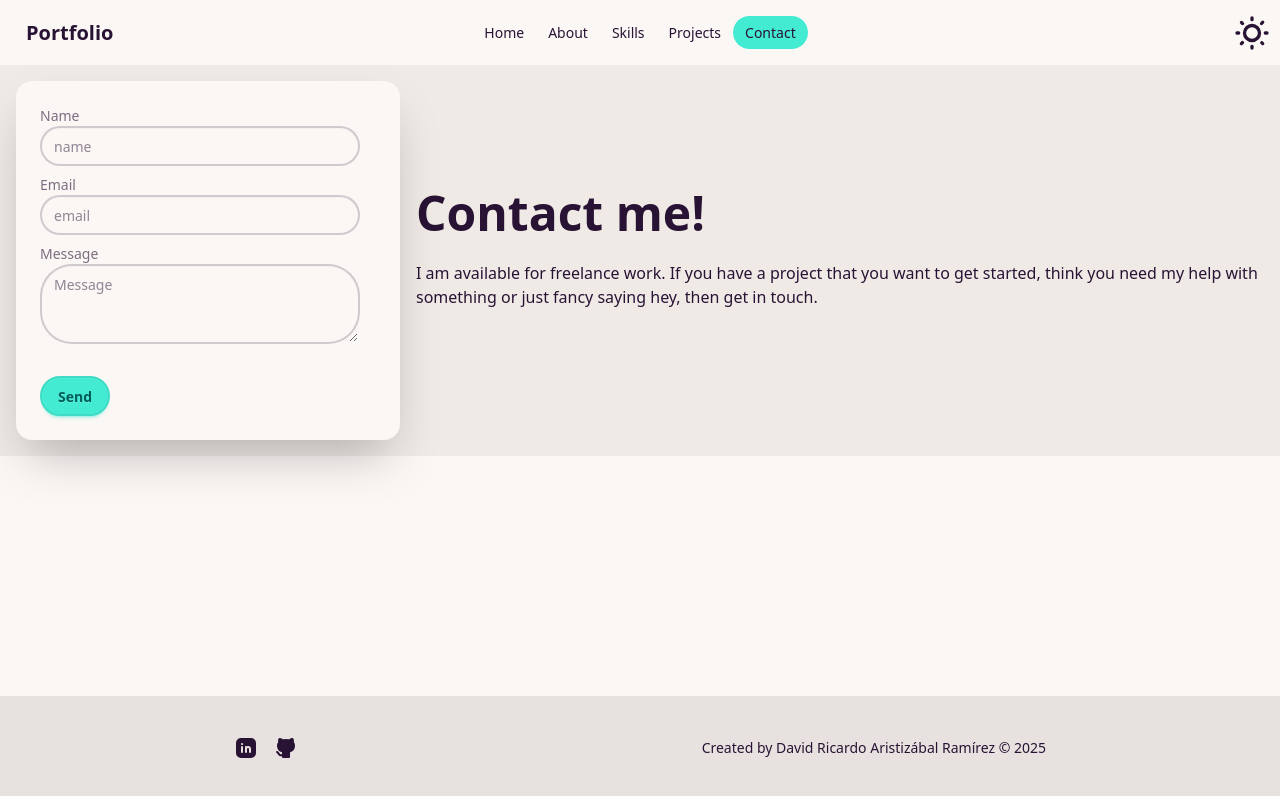
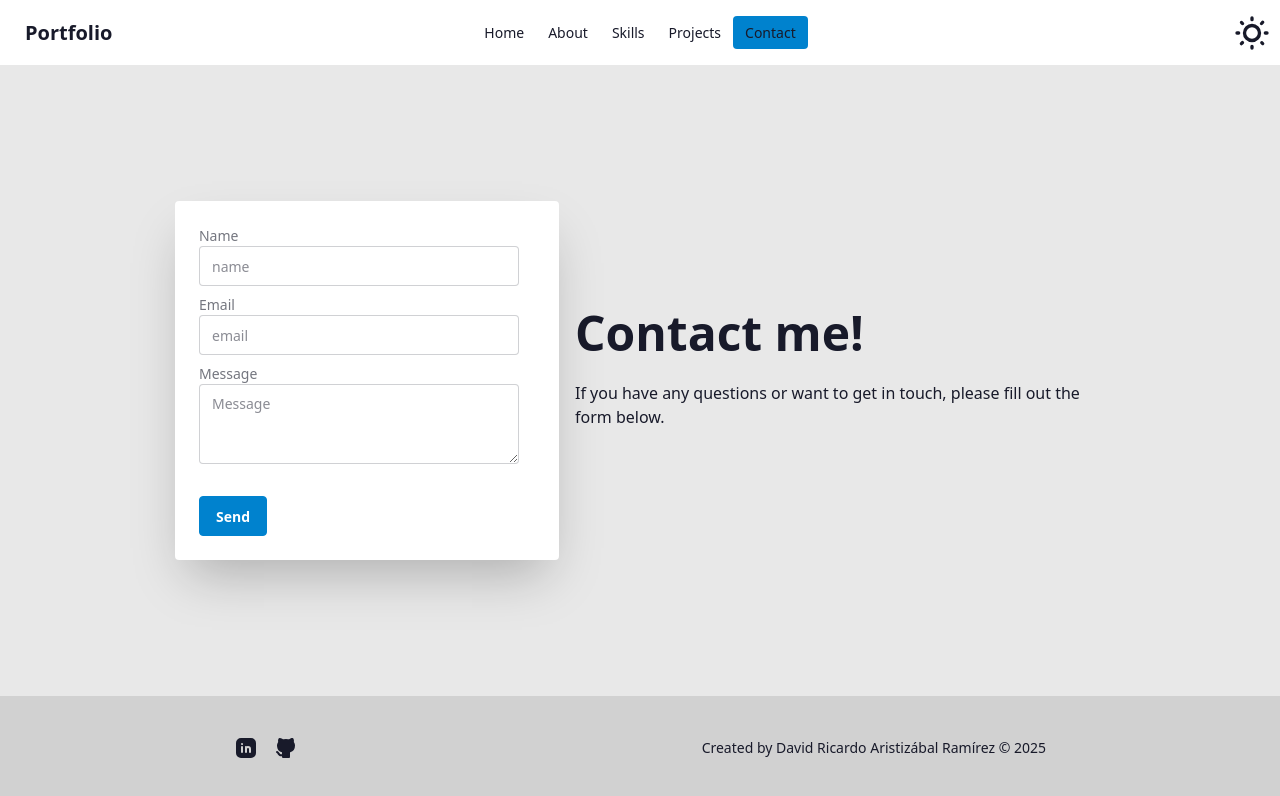
Before and after one commit to draristizabalr/portfolio, an Angular app: page /contact in a window 1280 px wide. Both pictures are taken after a click on the label 1251 px from the left and 32 px from the top of the page. Shown: the top 796 px of the page. Built offline with nearby package versions, Linux system fonts and the light colour scheme.

Commit message:
Formulario contacto con validadores y errores en pantalla funcionando

```diff
--- a/src/app/layout/header/header.html
+++ b/src/app/layout/header/header.html
@@ -75,7 +75,7 @@
 
         <!-- sun icon -->
         <svg
-          class="swap-off h-10 w-10 fill-current"
+          class="swap-off h-8 w-8 sm:h-10 sm:w-10 fill-current "
           xmlns="http://www.w3.org/2000/svg"
           viewBox="0 0 24 24"
         >
@@ -86,7 +86,7 @@
 
         <!-- moon icon -->
         <svg
-          class="swap-on h-10 w-10 fill-current"
+          class="swap-on h-8 w-8 sm:h-10 sm:w-10 fill-current"
           xmlns="http://www.w3.org/2000/svg"
           viewBox="0 0 24 24"
         >
--- a/src/app/layout/header/header.ts
+++ b/src/app/layout/header/header.ts
@@ -21,7 +21,7 @@ export class HeaderComponent {
     this.themeToggler.valueChanges.pipe(
       map((value) => {
         if (value) return 'dark';
-        return 'cupcake';
+        return 'corporate';
       })
     )
   );
--- a/src/app/pages/about/constants/timeline.constant.ts
+++ b/src/app/pages/about/constants/timeline.constant.ts
@@ -3,7 +3,7 @@ import { WorkDetail } from "../interfaces/work-detail.interface";
 export const TIMELINE_INFO: WorkDetail[] = [
   {
     title: "Software Developer",
-    company: "Universidad Nacional de Colombia",
+    company: "UNAL",
     location: "Manizales, Caldas",
     startDate: "07/2022",
     endDate: "12/2022",
--- a/src/app/pages/contact/contact.html
+++ b/src/app/pages/contact/contact.html
@@ -1,31 +1,69 @@
-<div class="hero h-full bg-base-200">
+<div class="hero h-full bg-base-200 min-h-[calc(100vh-169px)]">
   <div class="hero-content flex-col lg:flex-row-reverse">
     <div class="text-center lg:text-left">
       <h1 class="text-5xl font-bold">Contact me!</h1>
-      <p class="py-6">I am available for freelance work. If you have a project that you want to get started, think you need my help with something or just fancy saying hey, then get in touch.</p>
+      <p class="py-6">
+        If you have any questions or want to get in touch, please fill out the
+        form below.
+      </p>
     </div>
     <div class="card shrink-0 w-full max-w-sm shadow-2xl bg-base-100">
-      <form class="card-body">
+      <form class="card-body" [formGroup]="contactForm" (ngSubmit)="onSubmit()">
+        @if (invalidForm()) {
+          <div role="alert" class="alert alert-error">
+            <svg
+              xmlns="http://www.w3.org/2000/svg"
+              class="h-6 w-6 shrink-0 stroke-current"
+              fill="none"
+              viewBox="0 0 24 24"
+            >
+              <path
+                stroke-linecap="round"
+                stroke-linejoin="round"
+                stroke-width="2"
+                d="M10 14l2-2m0 0l2-2m-2 2l-2-2m2 2l2 2m7-2a9 9 0 11-18 0 9 9 0 0118 0z"
+              />
+            </svg>
+            <span>{{ errors() | errorContactForm }}</span>
+          </div>
+        }
         <div class="form-control">
           <label class="label">
             <span class="label-text">Name</span>
           </label>
-          <input type="text" placeholder="name" class="input input-bordered" required />
+          <input
+            type="text"
+            placeholder="name"
+            class="input input-bordered"
+            required
+            formControlName="name"
+          />
         </div>
         <div class="form-control">
           <label class="label">
             <span class="label-text">Email</span>
           </label>
-          <input type="email" placeholder="email" class="input input-bordered" required />
+          <input
+            type="email"
+            placeholder="email"
+            class="input input-bordered"
+            required
+            formControlName="email"
+          />
         </div>
         <div class="form-control">
           <label class="label">
             <span class="label-text">Message</span>
           </label>
-          <textarea class="textarea textarea-bordered" placeholder="Message"></textarea>
+          <textarea
+            class="textarea textarea-bordered"
+            placeholder="Message"
+            formControlName="message"
+            required
+          ></textarea>
         </div>
         <div class="form-control mt-6">
-          <button class="btn btn-primary">Send</button>
+          <button class="btn btn-primary" type="submit">Send</button>
         </div>
       </form>
     </div>
--- a/src/app/pages/contact/contact.ts
+++ b/src/app/pages/contact/contact.ts
@@ -1,12 +1,57 @@
-import { Component } from '@angular/core';
+import { JsonPipe } from '@angular/common';
+import { Component, computed, effect, inject, signal } from '@angular/core';
+import { FormBuilder, ReactiveFormsModule, ValidationErrors, Validators } from '@angular/forms';
+import { ErrorContactFormPipe } from './error-contact-form.pipe';
 
 @Component({
   selector: 'app-contact',
   standalone: true,
-  imports: [],
+  imports: [ReactiveFormsModule, ErrorContactFormPipe],
   templateUrl: './contact.html',
   styleUrl: './contact.css'
 })
 export default class ContactComponent {
+  // Injects
+  private fb = inject(FormBuilder);
 
+  // Form
+  contactForm = this.fb.group({
+    name: ['', [Validators.required]],
+    email: ['', [Validators.required, Validators.pattern(/^[a-zA-Z0-9._%+-]+@[a-zA-Z0-9.-]+\.[a-zA-Z]{2,}$/)]],
+    message: ['', [Validators.required]]
+  });
+
+  // Signals
+  invalidForm = signal(this.contactForm.invalid && this.contactForm.touched);
+  errors = signal<ValidationErrors | null>(null);
+
+  constructor() {
+    effect(() => {
+      console.log(this.errors());
+    })
+  }
+
+  onSubmit() {
+    this.contactForm.markAllAsTouched();
+    this.invalidForm.set(this.contactForm.invalid && this.contactForm.touched);
+    if (this.contactForm.invalid) {
+      this.setErrors();
+      return
+    };
+
+    const { name, email, message } = this.contactForm.value;
+    console.table({ name, email, message });
+  }
+
+  setErrors() {
+    const controls = this.contactForm.controls;
+    const errors = Object.entries(controls).reduce((acc, [key, control]) => {
+      if (control.errors) {
+        acc[key] = control.errors;
+      }
+      return acc;
+    }, {} as ValidationErrors);
+    console.log(errors);
+    this.errors.set(errors);
+  }
 }
--- /dev/null
+++ b/src/app/pages/contact/error-contact-form.pipe.ts
@@ -0,0 +1,21 @@
+import { Pipe, type PipeTransform } from '@angular/core';
+import { ValidationErrors } from '@angular/forms';
+
+@Pipe({
+  name: 'errorContactForm',
+})
+export class ErrorContactFormPipe implements PipeTransform {
+
+  transform(value: ValidationErrors | null): string {
+    if (!value) return '';
+
+    const { name, email, message } = value;
+
+    if (name?.required) return 'Name is required';
+    if (email?.required) return 'Email is required';
+    if (email?.pattern) return 'Invalid email';
+    if (message?.required) return 'Message is required';
+    return '';
+  }
+
+}
--- a/src/app/pages/home/home.html
+++ b/src/app/pages/home/home.html
@@ -2,9 +2,10 @@
   <div class="hero-content flex-col lg:flex-row">
     <img
       [ngSrc]="'photos/profile.webp'"
-      width="200"
-      height="280"
+      width="220"
+      height="220"
       class="max-w-sm rounded-full shadow-2xl"
+      priority
     />
     <div>
       <h1 class="text-5xl font-bold text-accent">David Ricardo Aristizábal Ramírez</h1>
--- a/src/styles.css
+++ b/src/styles.css
@@ -1,5 +1,5 @@
 /* You can add global styles to this file, and also import other style files */
 @import "tailwindcss";
 @plugin "daisyui"{
-  themes: cupcake --default, dark --prefersdark;
+  themes: corporate --default, dark --prefersdark;
 }
```
